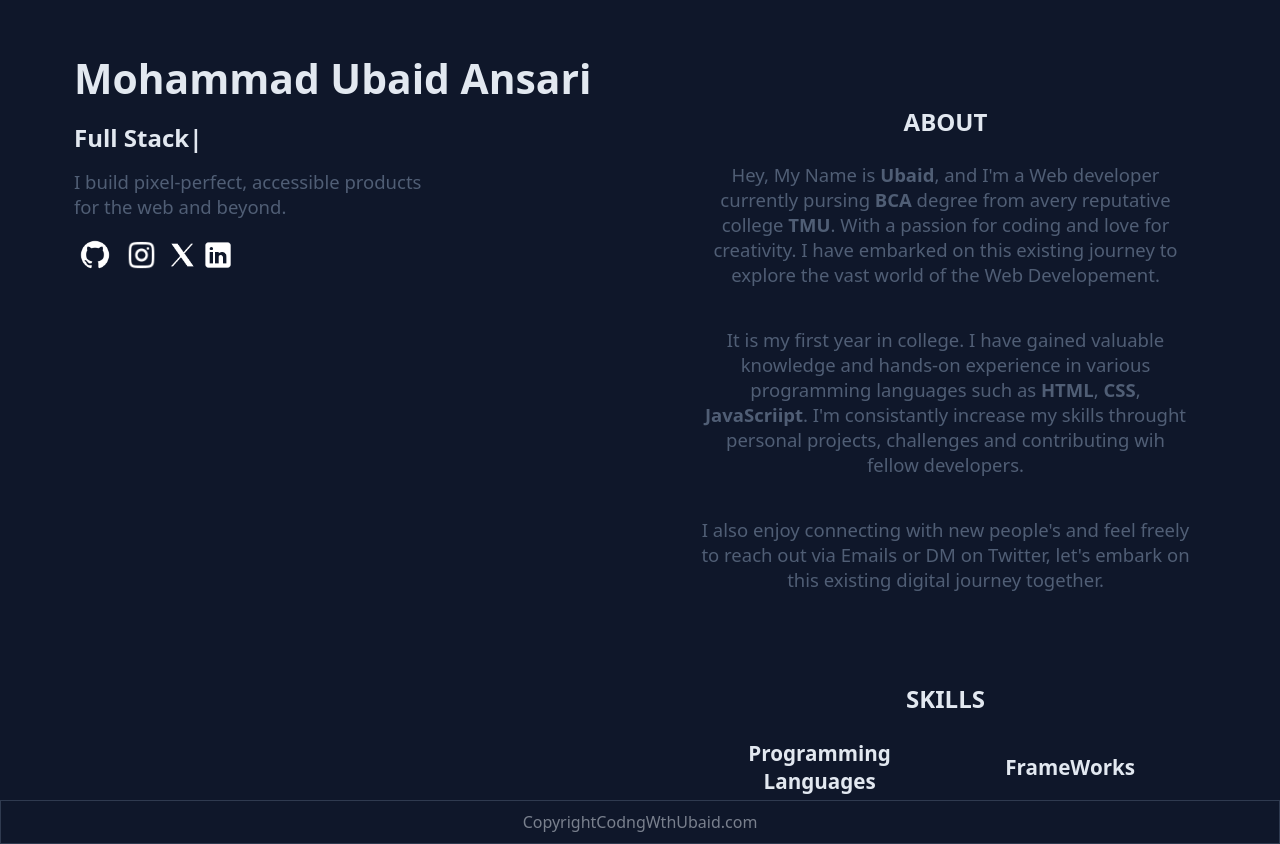
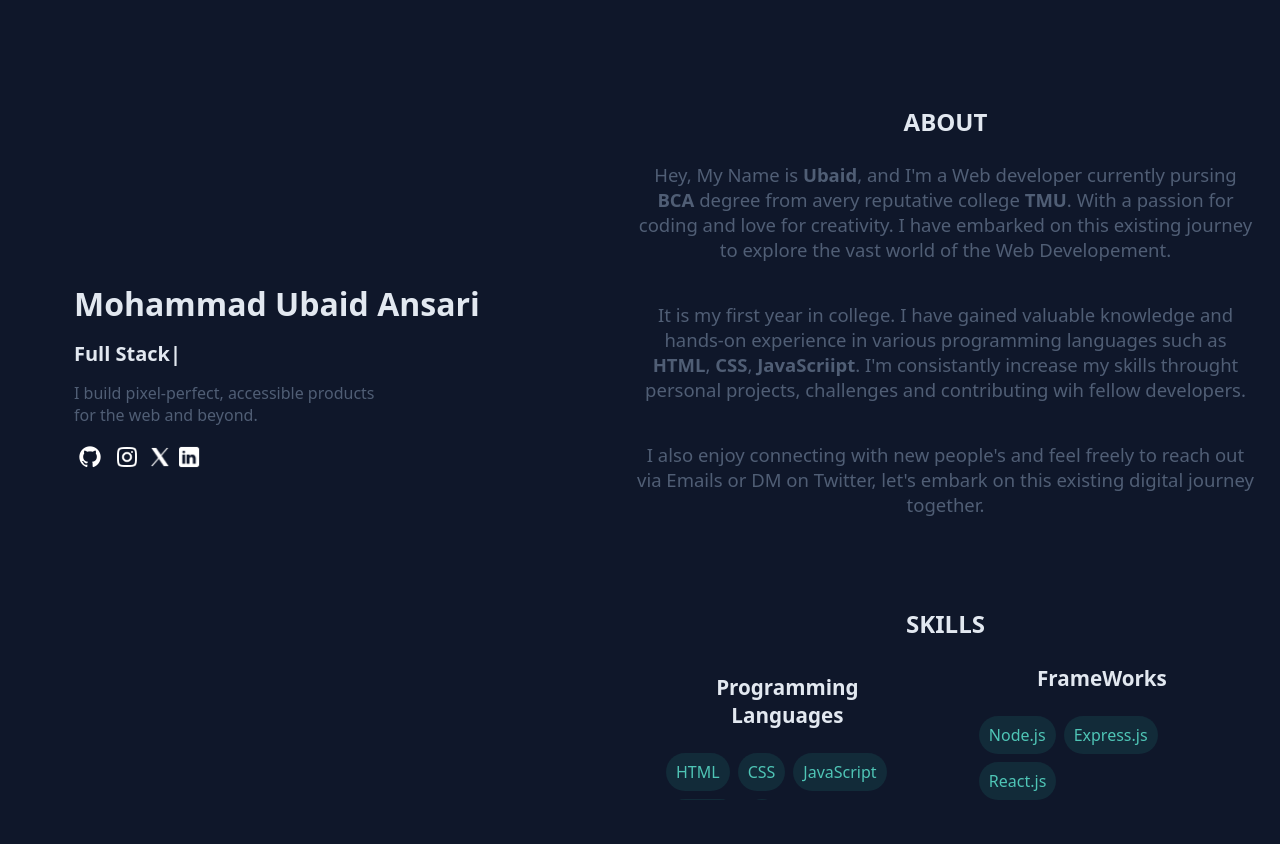
Before and after one commit to Codngwthubaid/projectportfolio, a website: page index.html in a window 1280 px wide. After the commit the page ends 800 px from the top, so only its background shows below. Drawn offline with nearby package versions, Linux system fonts and the light colour scheme.

Commit message:
modified css

```diff
--- a/style.css
+++ b/style.css
@@ -2592,6 +2592,7 @@
     }
 
     #main-center {
+        margin: 0px auto;
         display: flex;
         justify-content: center;
 
@@ -2600,7 +2601,7 @@
     #main-first-flex {
         display: flex;
         justify-content: flex-start;
-        align-items: flex-start;
+        align-items: center;
         height: 100vh;
     }
 
@@ -2634,25 +2635,25 @@
     }
 
     .name {
-        width: 80vw;
-        font-size: 2.55rem;
+        /* width: 80vw; */
+        font-size: 2rem;
         font-weight: bold;
         margin-top: 5vh;
         color: var(--bold-content-color);
     }
 
     .role {
-        width: 80vw;
-        font-size: 1.50rem;
+        /* width: 80vw; */
+        font-size: 1.25rem;
         font-weight: 600;
         color: var(--bold-content-color);
     }
 
 
     .role-2 {
-        width: 80vw;
-        font-weight: 500;
-        font-size: 18.5px;
+        /* width: 80vw; */
+        font-weight: 500;
+        font-size: 1rem;
         color: var(--nonbold-content-color);
     }
 
@@ -2668,19 +2669,19 @@
         display: flex;
         justify-content: flex-start;
         align-items: center;
-        width: 72vw;
+        /* width: 72vw; */
         column-gap: 5px;
 
     }
 
     .png-logo {
-        width: 2.6rem;
+        width: 2rem;
         height: auto;
         cursor: pointer;
     }
 
     .png-logo-2 {
-        width: 1.9rem;
+        width: 1.5rem;
         height: auto;
         cursor: pointer;
     }
@@ -2691,7 +2692,7 @@
     }
 
     #main-second-flex-right-100-left-details-mention {
-        margin: 0px 5vw;
+        /* margin: 0px 5vw; */
         text-align: center;
         height: 100vh;
         overflow-y: scroll;
@@ -3196,6 +3197,7 @@
         padding: 10px 0px;
         border: 1px solid var(--nonbold-content-color);
         opacity: 0.5;
+        display: none;
     }
 
     #Copyright {
```
